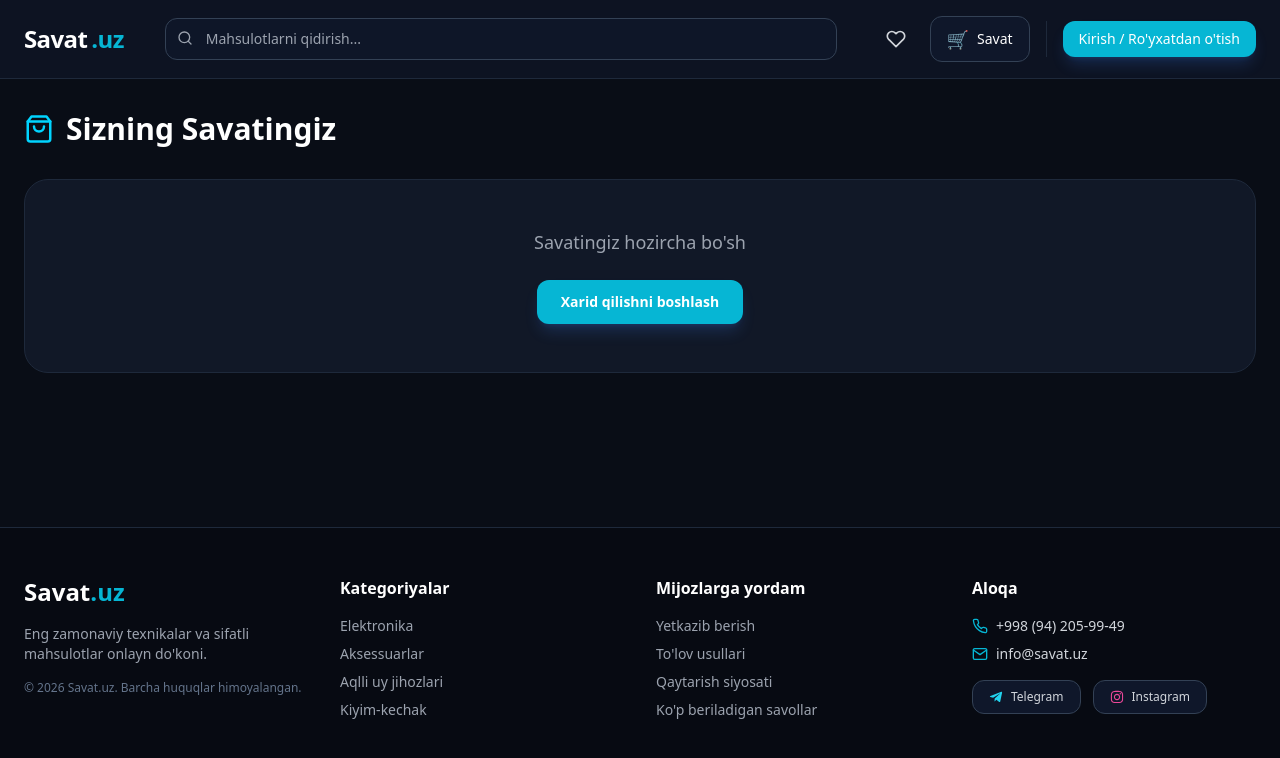
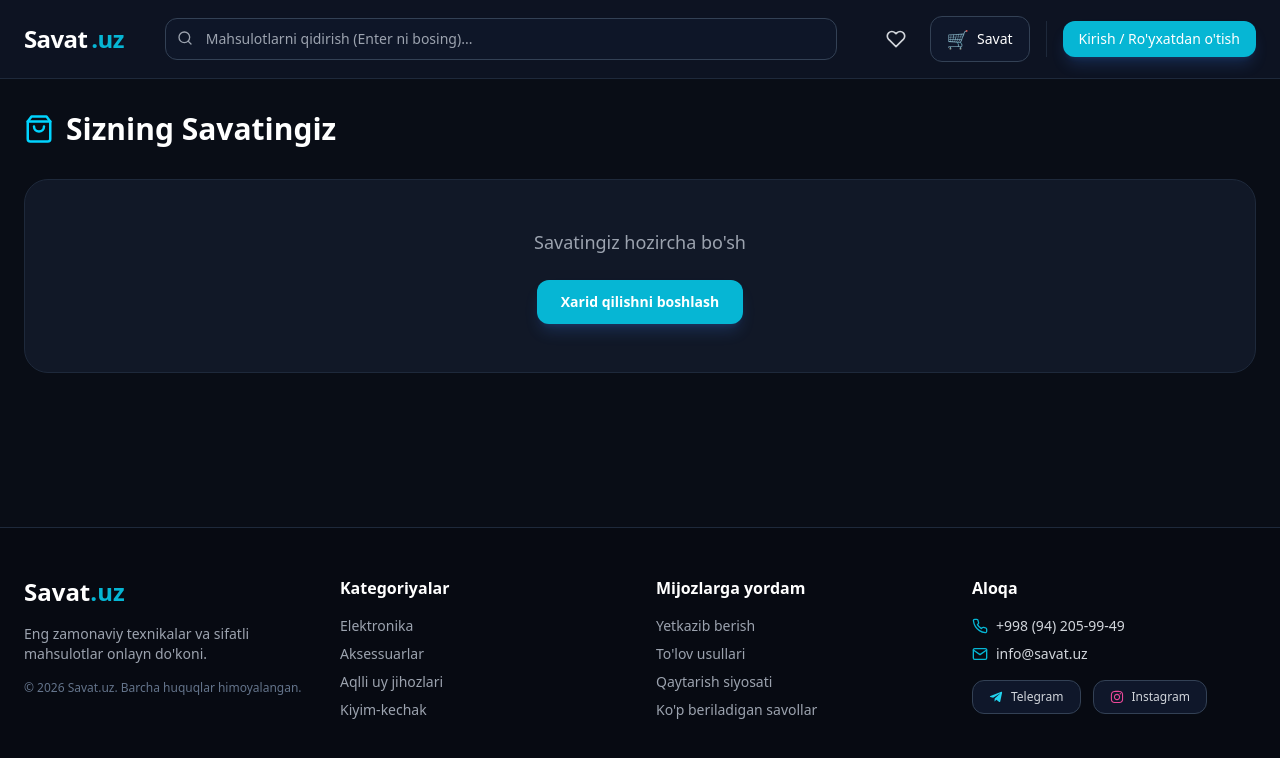
Before and after one commit to Kamronbeksavat/Savat, a React (Vite) app: page /cart in a window 1280 px wide. Shown: the top 758 px of the page. Built offline with nearby package versions, Linux system fonts and the light colour scheme.

Commit message:
Enhance Navbar with search functionality
Added a search functionality to the Navbar component that navigates to a product page based on the search query. Updated the import statement to include useNavigate from react-router-dom.

```diff
--- a/src/components/Navbar.jsx
+++ b/src/components/Navbar.jsx
@@ -1,9 +1,10 @@
 import React, { useState } from 'react';
-import { Link } from 'react-router-dom';
+import { Link, useNavigate } from 'react-router-dom';
 import { FiUser, FiLogOut, FiSearch, FiX, FiHeart, FiSettings } from 'react-icons/fi';
 
 const Navbar = ({ cartCount = 0, wishlistCount = 0, user, onOpenAuth, onLogout, products = [] }) => {
   const [searchQuery, setSearchQuery] = useState('');
+  const navigate = useNavigate();
 
   // Admin foydalanuvchisini aniqlash
   const isAdmin = user?.role === 'admin' || user?.email === 'admin@gmail.com';
@@ -16,8 +17,22 @@
         product.category.toLowerCase().includes(searchQuery.toLowerCase())
       );
 
+  // Form yuborilganda (Enter bosilganda) ishlaydigan funksiya
+  const handleSearchSubmit = (e) => {
+    e.preventDefault();
+    if (!searchQuery.trim()) return;
+
+    // Agar mos keladigan mahsulotlar bo'lsa, birinchisiga o'tish yoki qidiruv sahifasiga yo'naltirish
+    // Masalan, agar birinchi topilgan mahsulotga o'tishini xohlasangiz:
+    const matchedProduct = products.find(p => p.title.toLowerCase().includes(searchQuery.toLowerCase()));
+    if (matchedProduct) {
+      navigate(`/product/${matchedProduct.id}`);
+      setSearchQuery('');
+    }
+  };
+
   return (
-    <header className="bg-[#0d1322] border-b border-slate-800 sticky top-0 z-50 fixed">
+    <header className="bg-[#0d1322] border-b border-slate-800 sticky top-0 z-50">
       <div className="max-w-7xl mx-auto px-4 sm:px-6 py-3 sm:py-4 flex flex-col md:flex-row items-center justify-between gap-3 md:gap-6">
 
         {/* Yuqori qator: Logo va harakatlar tugmasi (Mobil vaqtida yonma-yon) */}
@@ -27,7 +42,7 @@
             <span className="text-[#06B6D4]">.uz</span>
           </Link>
 
-          {/* Mobil qurilmalar uchun harakatlar bloki (Wishlist, Cart, Dashboard/Admin, Profile, Auth) */}
+          {/* Mobil qurilmalar uchun harakatlar bloki */}
           <div className="flex md:hidden items-center gap-1.5 sm:gap-2">
             <Link
               to="/wishlist"
@@ -57,7 +72,6 @@
 
             {user ? (
               <div className="flex items-center gap-1">
-                {/* MOBIL: Agar admin bo'lsa Dashboard ikonchasi */}
                 {isAdmin && (
                   <Link
                     to="/savata"
@@ -67,8 +81,6 @@
                     <FiSettings size={18} />
                   </Link>
                 )}
-
-                {/* MOBIL: Profil sahifasiga o'tish ikonchasi */}
                 <Link
                   to={`/profile/${user.id || 'me'}`}
                   className="p-2 bg-slate-900 border border-slate-700 text-[#06B6D4] rounded-xl transition-all"
@@ -76,8 +88,6 @@
                 >
                   <FiUser size={18} />
                 </Link>
-
-                {/* MOBIL: Chiqish tugmasi */}
                 <button
                   onClick={onLogout}
                   title="Chiqish"
@@ -97,12 +107,12 @@
           </div>
         </div>
 
-        {/* Dynamic Search Bar */}
-        <div className="w-full md:flex-1 md:max-w-2xl relative">
+        {/* Dynamic Search Bar (Form bilan o'raldi) */}
+        <form onSubmit={handleSearchSubmit} className="w-full md:flex-1 md:max-w-2xl relative">
           <div className="relative">
             <input
               type="text"
-              placeholder="Mahsulotlarni qidirish..."
+              placeholder="Mahsulotlarni qidirish (Enter ni bosing)..."
               value={searchQuery}
               onChange={(e) => setSearchQuery(e.target.value)}
               className="w-full bg-slate-900/90 border border-slate-700 text-xs sm:text-sm rounded-xl px-4 py-2 sm:py-2.5 pl-9 sm:pl-10 pr-9 text-white placeholder-gray-400 focus:outline-none focus:border-[#06B6D4] transition-all"
@@ -110,6 +120,7 @@
             <FiSearch className="absolute left-3 top-2.5 sm:top-3 text-gray-400" size={16} />
             {searchQuery && (
               <button
+                type="button"
                 onClick={() => setSearchQuery('')}
                 className="absolute right-3 top-2.5 sm:top-3 text-gray-400 hover:text-white"
               >
@@ -125,7 +136,10 @@
                 searchResults.map((item) => (
                   <div
                     key={item.id}
-                    onClick={() => setSearchQuery('')}
+                    onClick={() => {
+                      setSearchQuery('');
+                      navigate(`/product/${item.id}`);
+                    }}
                     className="flex items-center gap-3 sm:gap-4 p-2.5 sm:p-3 hover:bg-slate-900 rounded-xl transition-colors cursor-pointer border-b border-slate-800/40 last:border-none"
                   >
                     <div className="w-10 h-10 sm:w-12 sm:h-12 bg-slate-800 rounded-lg flex items-center justify-center text-xs text-gray-500 overflow-hidden flex-shrink-0">
@@ -145,9 +159,9 @@
               )}
             </div>
           )}
-        </div>
+        </form>
 
-        {/* User Nav (Ishchi stoli (Desktop) ko'rinishi) */}
+        {/* User Nav (Desktop ko'rinishi) */}
         <div className="hidden md:flex items-center gap-4">
           <Link
             to="/wishlist"
@@ -177,7 +191,6 @@
           <div className="flex items-center gap-2 border-l border-slate-800 pl-4">
             {user ? (
               <div className="flex items-center gap-2">
-                {/* DESKTOP: FAQAT ADMIN UCHUN: Dashboard Tugmasi */}
                 {isAdmin && (
                   <Link
                     to="/savata"
@@ -187,8 +200,6 @@
                     <span>Dashboard</span>
                   </Link>
                 )}
-
-                {/* DESKTOP: Foydalanuvchi profili linki */}
                 <Link
                   to={`/profile/${user.id || 'me'}`}
                   className="flex items-center gap-2 bg-slate-900 border border-slate-700 hover:border-[#06B6D4] px-3 py-1.5 rounded-xl transition-all cursor-pointer"
@@ -196,8 +207,6 @@
                   <FiUser className="text-[#06B6D4]" />
                   <span className="text-sm font-medium text-white">{user.name}</span>
                 </Link>
-
-                {/* DESKTOP: Tizimdan chiqish tugmasi */}
                 <button
                   onClick={onLogout}
                   title="Chiqish"
```
